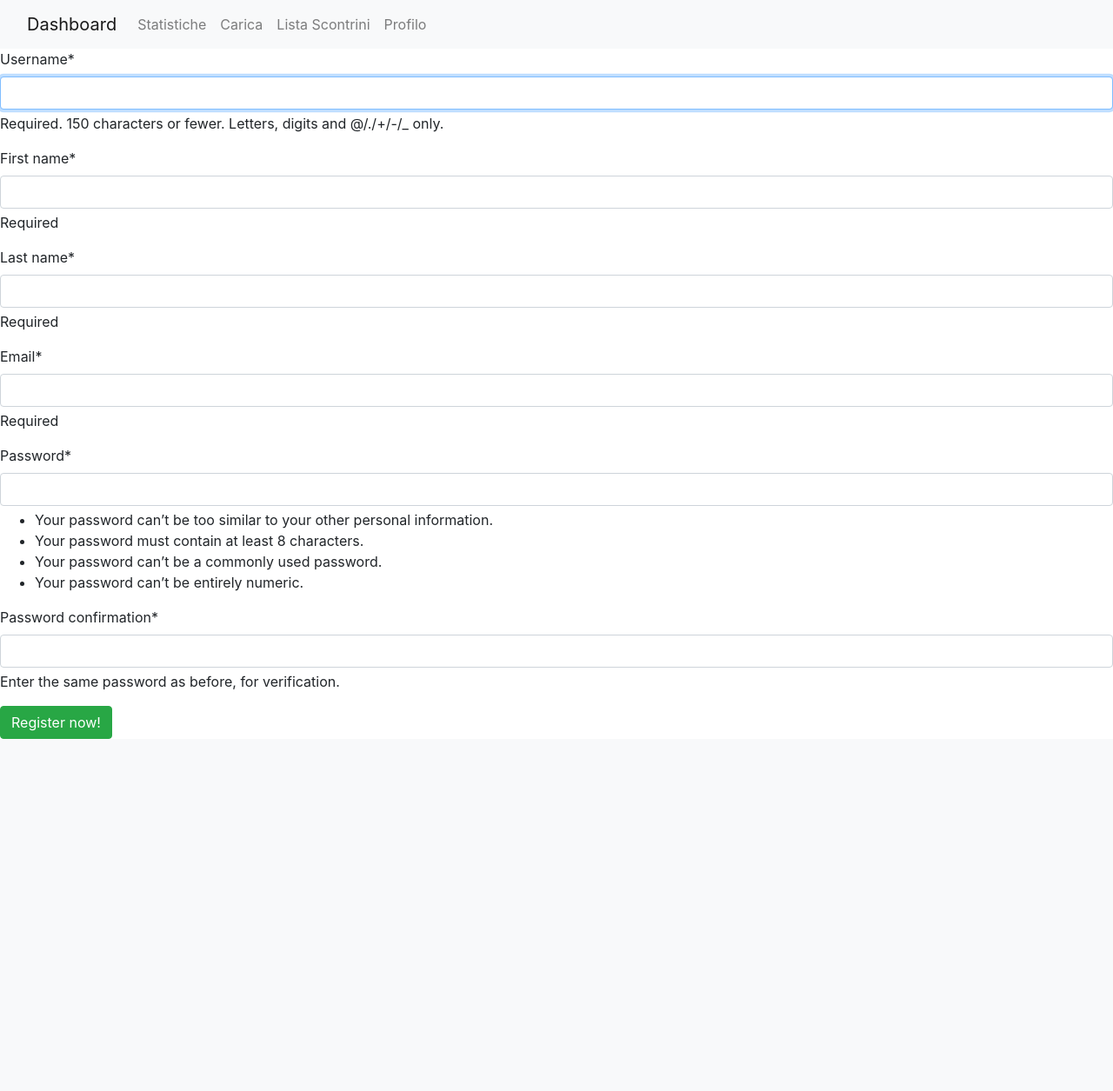
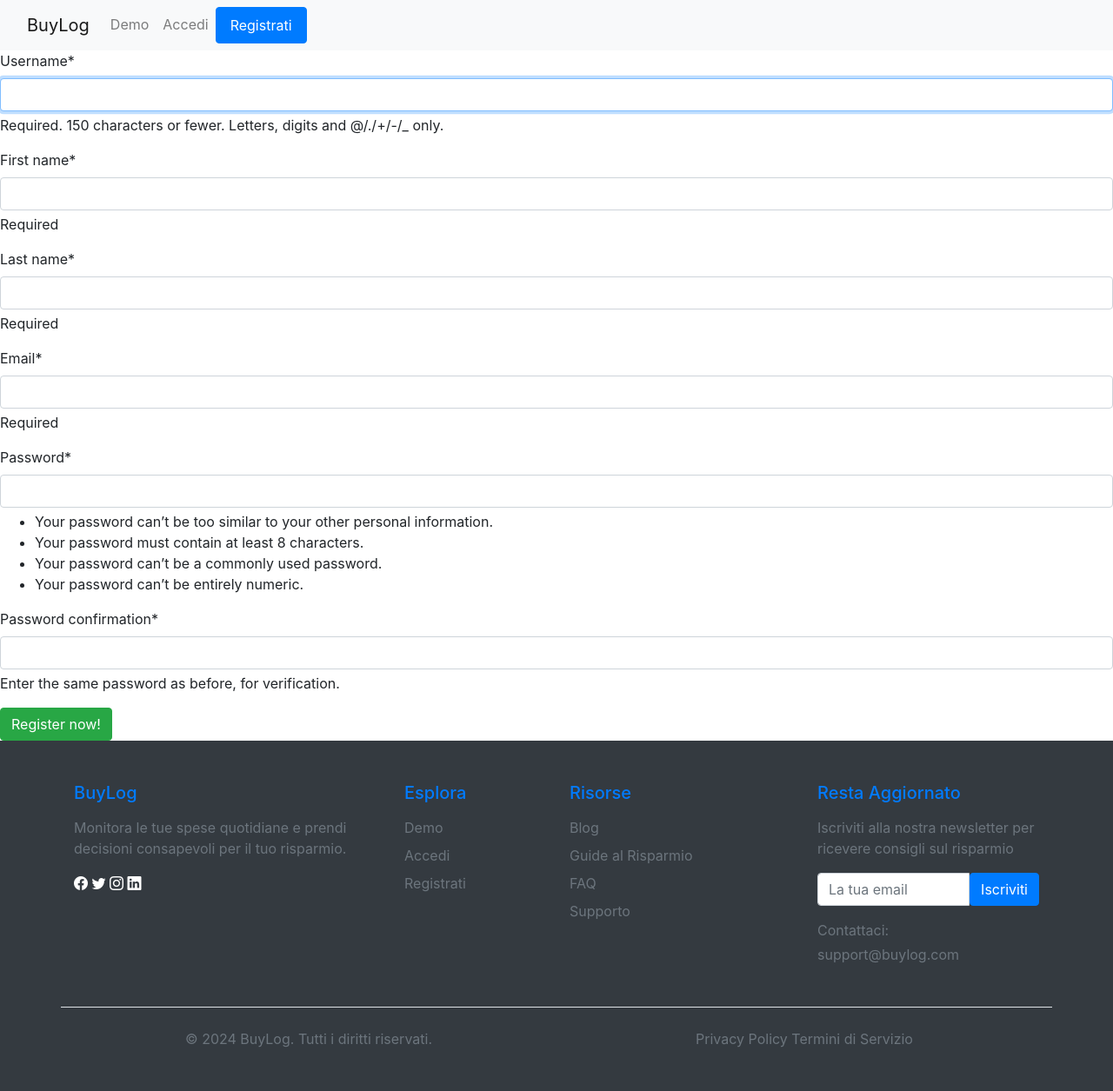
Before and after one commit to Manillin/BuyLog, a Django app: page /register/ in a window 1280 px wide. Shown: the whole page at 87% size. Before the commit the page ends 850 px from the top, so only its background shows below. Run offline with Django 5.2, Linux system fonts and the light colour scheme; some libraries are stand-ins or nearby versions.

Commit message:
changes to FE pages - changed base template with navbar and footer

```diff
--- a/BuyLog/buylog/buylog/views.py
+++ b/BuyLog/buylog/buylog/views.py
@@ -14,7 +14,7 @@ def home(request):
     if request.user.is_authenticated:
         return redirect('scontrini:dashboard')
     else:
-        return render(request, 'demo_home.html')
+        return render(request, 'landing_page.html')
 
 
 class UserCreateView(CreateView):
--- /dev/null
+++ b/BuyLog/buylog/static/css/style.css
@@ -0,0 +1,30 @@
+/* Layout principale */
+body {
+    min-height: 100vh;
+    display: flex;
+    flex-direction: column;
+}
+
+/* Footer styling */
+.footer {
+    margin-top: auto;
+}
+
+/* Social icons hover effects */
+.social-icons a {
+    transition: opacity 0.3s;
+}
+
+.social-icons a:hover {
+    opacity: 0.8;
+}
+
+/* Footer links hover effect */
+.footer a.text-muted {
+    transition: color 0.3s;
+}
+
+.footer a.text-muted:hover {
+    color: #fff !important;
+    text-decoration: none;
+}
--- a/BuyLog/buylog/templates/base.html
+++ b/BuyLog/buylog/templates/base.html
@@ -1,4 +1,5 @@
 <!DOCTYPE html>
+{% load static %}
 <html lang="en">
 <head>
     <meta charset="UTF-8">
@@ -8,6 +9,12 @@
     <!-- Bootstrap CSS -->
     <link href="https://stackpath.bootstrapcdn.com/bootstrap/4.5.2/css/bootstrap.min.css" rel="stylesheet">
 
+    <!-- Bootstrap Icons CSS -->
+    <link rel="stylesheet" href="https://cdn.jsdelivr.net/npm/bootstrap-icons@1.11.3/font/bootstrap-icons.min.css">
+
+    <!-- Custom CSS -->
+    <link rel="stylesheet" href="{% static 'css/style.css' %}">
+
     {% block head %}{% endblock %}
 </head>
 
@@ -16,9 +23,13 @@
     <!-- Navbar comune -->
     <nav class="navbar navbar-expand-lg navbar-light bg-light">
         <div class="container-fluid">
-            <a class="navbar-brand" href="#">Dashboard</a>
+            <a class="navbar-brand" href="{% url 'landingpage' %}">BuyLog</a>
+            <button class="navbar-toggler" type="button" data-bs-toggle="collapse" data-bs-target="#navbarNav">
+                <span class="navbar-toggler-icon"></span>
+            </button>
             <div class="collapse navbar-collapse" id="navbarNav">
                 <ul class="navbar-nav ms-auto">
+                    {% if user.is_authenticated %}
                         <li class="nav-item">
                             <a class="nav-link" href="{% url 'scontrini:dashboard' %}">Statistiche</a>
                         </li>
@@ -30,8 +41,18 @@
                         </li>
                         <li class="nav-item">
                             <a class="nav-link" href="{% url 'user' %}">Profilo</a>
-
                         </li>
+                    {% else %}
+                        <li class="nav-item">
+                            <a class="nav-link" href="{% url 'scontrini:demo' %}">Demo</a>
+                        </li>
+                        <li class="nav-item">
+                            <a class="nav-link" href="{% url 'login' %}">Accedi</a>
+                        </li>
+                        <li class="nav-item">
+                            <a class="nav-link btn btn-primary text-white px-3" href="{% url 'register' %}">Registrati</a>
+                        </li>
+                    {% endif %}
                 </ul>
             </div>
         </div>
@@ -46,8 +67,73 @@
     {% block extra_js %}{% endblock %}
 
 
-    <!-- Footer comune -->
-    {% block footer %}
-    {% endblock %}
+    <!-- Footer -->
+    <footer class="footer bg-dark text-white mt-auto py-5">
+        <div class="container">
+            <div class="row">
+                <!-- Colonna Logo e Descrizione -->
+                <div class="col-md-4 mb-4">
+                    <h5 class="text-primary mb-3">BuyLog</h5>
+                    <p class="text-muted">Monitora le tue spese quotidiane e prendi decisioni consapevoli per il tuo risparmio.</p>
+                    <div class="social-icons mt-3">
+                        <a href="#" class="text-white me-3"><i class="bi bi-facebook fs-5"></i></a>
+                        <a href="#" class="text-white me-3"><i class="bi bi-twitter fs-5"></i></a>
+                        <a href="#" class="text-white me-3"><i class="bi bi-instagram fs-5"></i></a>
+                        <a href="#" class="text-white"><i class="bi bi-linkedin fs-5"></i></a>
+                    </div>
+                </div>
+
+                <!-- Links Rapidi -->
+                <div class="col-md-2 mb-4">
+                    <h5 class="text-primary mb-3">Esplora</h5>
+                    <ul class="list-unstyled">
+                        {% if user.is_authenticated %}
+                            <li class="mb-2"><a href="{% url 'scontrini:dashboard' %}" class="text-muted text-decoration-none">Dashboard</a></li>
+                            <li class="mb-2"><a href="{% url 'scontrini:lista_scontrini' %}" class="text-muted text-decoration-none">I tuoi Scontrini</a></li>
+                            <li class="mb-2"><a href="{% url 'user' %}" class="text-muted text-decoration-none">Profilo</a></li>
+                        {% else %}
+                            <li class="mb-2"><a href="{% url 'scontrini:demo' %}" class="text-muted text-decoration-none">Demo</a></li>
+                            <li class="mb-2"><a href="{% url 'login' %}" class="text-muted text-decoration-none">Accedi</a></li>
+                            <li class="mb-2"><a href="{% url 'register' %}" class="text-muted text-decoration-none">Registrati</a></li>
+                        {% endif %}
+                    </ul>
+                </div>
+
+                <!-- Risorse -->
+                <div class="col-md-3 mb-4">
+                    <h5 class="text-primary mb-3">Risorse</h5>
+                    <ul class="list-unstyled">
+                        <li class="mb-2"><a href="#" class="text-muted text-decoration-none">Blog</a></li>
+                        <li class="mb-2"><a href="#" class="text-muted text-decoration-none">Guide al Risparmio</a></li>
+                        <li class="mb-2"><a href="#" class="text-muted text-decoration-none">FAQ</a></li>
+                        <li class="mb-2"><a href="#" class="text-muted text-decoration-none">Supporto</a></li>
+                    </ul>
+                </div>
+
+                <!-- Contatti e Newsletter -->
+                <div class="col-md-3 mb-4">
+                    <h5 class="text-primary mb-3">Resta Aggiornato</h5>
+                    <p class="text-muted mb-3">Iscriviti alla nostra newsletter per ricevere consigli sul risparmio</p>
+                    <div class="input-group mb-3">
+                        <input type="email" class="form-control" placeholder="La tua email">
+                        <button class="btn btn-primary" type="button">Iscriviti</button>
+                    </div>
+                    <p class="text-muted mb-1">Contattaci:</p>
+                    <a href="mailto:support@buylog.com" class="text-muted text-decoration-none">support@buylog.com</a>
+                </div>
+            </div>
+
+            <!-- Copyright -->
+            <div class="row mt-4 pt-4 border-top">
+                <div class="col-md-6 text-center text-md-start">
+                    <p class="text-muted mb-0">&copy; {% now "Y" %} BuyLog. Tutti i diritti riservati.</p>
+                </div>
+                <div class="col-md-6 text-center text-md-end">
+                    <a href="#" class="text-muted text-decoration-none me-3">Privacy Policy</a>
+                    <a href="#" class="text-muted text-decoration-none">Termini di Servizio</a>
+                </div>
+            </div>
+        </div>
+    </footer>
 </body>
 </html>
```
Also changed, not shown: BuyLog/buylog/templates/home.html (deleted, +0 -13 lines), BuyLog/buylog/templates/landing_page.html (added, +92 -0 lines), BuyLog/buylog/db.sqlite3, BuyLog/buylog/static/js/main.js (added). Lines whose indentation alone changed are shown as unchanged.
